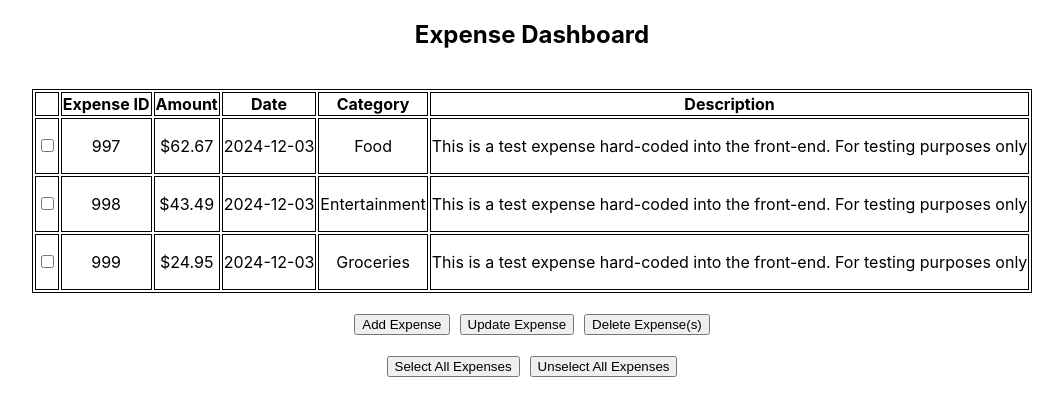
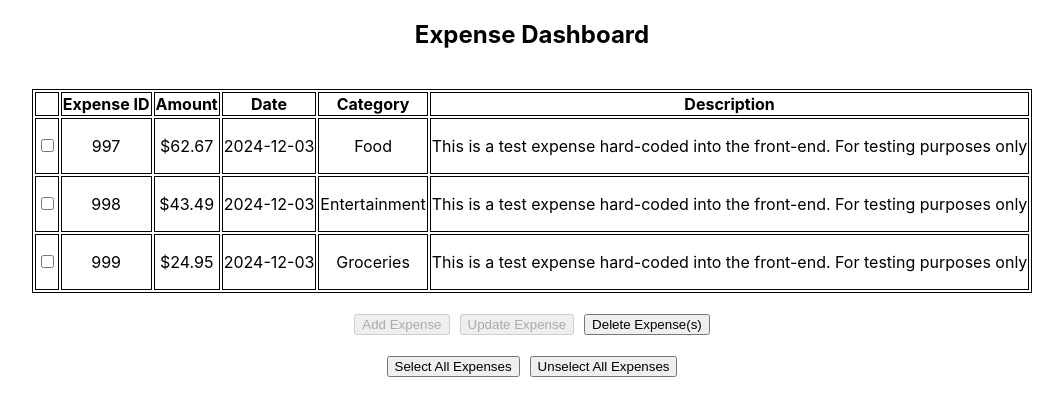
Before and after one commit to Zaysman/personalexpenseprojectfrontend, a React (Create React App) app: page /dashboard in a window 1280 px wide. Shown: the top 416 px of the page, without its empty margins (108-1171 px from the left). Built offline with nearby package versions, Linux system fonts and the light colour scheme.

Commit message:
Added functionality to disable add and update expense buttons based on number of selected expenses.

```diff
--- a/src/components/Dashboard/Dashboard.js
+++ b/src/components/Dashboard/Dashboard.js
@@ -10,11 +10,8 @@ import Expense from 'objects/Expense';
 function Dashboard() {
 
     //Test Expenses
-
     const expense1 = new Expense(997, -1,62.67, "2024-12-03", "Food", "This is a test expense hard-coded into the front-end. For testing purposes only");
-
     const expense2 = new Expense(998, -1, 43.49, "2024-12-03", "Entertainment", "This is a test expense hard-coded into the front-end. For testing purposes only");
-
     const expense3 = new Expense(999, -1, 24.95, "2024-12-03", "Groceries", "This is a test expense hard-coded into the front-end. For testing purposes only");
 
 
@@ -30,17 +27,18 @@ function Dashboard() {
         const emptyExpenses = [];
         setExpenses(testExpenses); //update state properly
         //setExpenses(emptyExpenses);
-    }, []); //Empty dependency array ensures this runs once
+    }, []); //Empty dependency array ensures this runs once when the page loads initially
     console.log("expenses.length:", expenses.length);
 
 
-    //Use effect to handle the expenses being selected
+    //Use effect to handle the expenses being selected. Fires everytime selectedexpenses changes.
     useEffect(() => {
         console.log("Currently Selected expenses:", selectedExpenses);
+
     }, [selectedExpenses]);
 
     //HANDLE FUNCTIONS
-    //Function to handle whenever a checkbox is update
+    //Function to handle whenever a checkbox is updated
     const handleCheckboxChange = (expense) => {
         setSelectedExpenses((prevSelected) => {
             if(prevSelected.includes(expense)) {
@@ -66,9 +64,8 @@ function Dashboard() {
         setSelectedExpenses([]); //Clear the selected list
     };
 
-
-
-
+    //Computed state to determine if buttons should be disabled
+    const isAddUpdateDisabled = selectedExpenses.length !== 1; //returns a boolean I presume
 
     return (
     <div id="dashboard-container">
@@ -83,14 +80,13 @@ function Dashboard() {
                         <th>Date</th>
                         <th>Category</th>
                         <th>Description</th>
-
                     </tr>
                 </thead>
                 <tbody>
                 {/*For each expense, we need to create a new row, and list each of the relevant attributes */}
                 {expenses.length > 0 ? (expenses.map((expense) => (
                     <tr key={expense.expenseid}>
-                        <td><input type="checkbox" className="expense-checkbox" onChange={() => handleCheckboxChange(expense)} checked={selectedExpenses.includes(expense)}/></td>
+                        <td><input type="checkbox" className="expense-checkbox" onChange={() => handleCheckboxChange(expense)} checked={selectedExpenses.includes(expense)}/></td> {/*The checked property dynamically sets the checkbox state*/}
                         <td><p>{expense.expenseid}</p></td>
                         <td>${expense.amount}</td>
                         <td>{expense.date}</td>
@@ -106,9 +102,9 @@ function Dashboard() {
             </table>
         </div>
         <div id="expenseBtns-container">
-            <button id="addExpense-Btn">Add Expense</button>
-            <button id="updateExpense-Btn">Update Expense</button>
-            <button id="delExpense-Btn">Delete Expense(s)</button>
+            <button id="addExpense-Btn" type="button" disabled={isAddUpdateDisabled}>Add Expense</button>
+            <button id="updateExpense-Btn" type="button" disabled={isAddUpdateDisabled}>Update Expense</button>
+            <button id="delExpense-Btn" type="button">Delete Expense(s)</button>
 
         </div>
         <div id = "selectionBtns-container">
```
